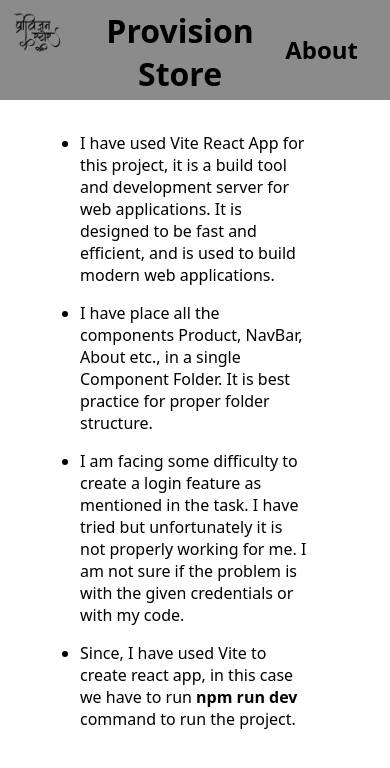
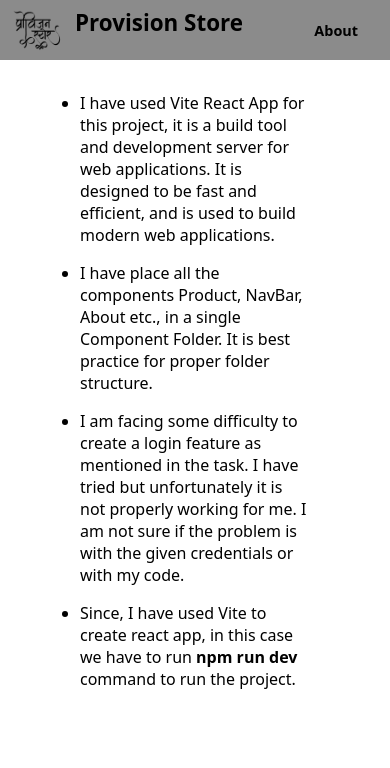
Before and after one commit to mannudhfm/Provision_Store, a React (Vite) app: page /about in a window 390 px wide. Shown: the top 768 px of the page. Built offline with nearby package versions, Linux system fonts and the light colour scheme.

Commit message:
first commit

```diff
--- a/src/App.css
+++ b/src/App.css
@@ -68,10 +68,25 @@
     cursor: pointer;
 }
 
-.about-container{
+.about-container {
     margin: 2rem 4rem;
 }
 
-.about-container li{
+.about-container li {
     margin: 1rem;
 }
+
+@media only screen and (min-width: 320px) and (max-width: 480px) {
+    .navbar-container .nav-brand {
+        font-size: .7rem;
+    }
+
+    .navbar-container {
+        height: 60px;
+    }
+
+    .navbar-container h2 {
+        font-size: .9rem;
+    }
+
+}
--- a/src/Components/Product.jsx
+++ b/src/Components/Product.jsx
@@ -15,6 +15,10 @@ const Product = () => {
         fetchProducts()
     }, [])
 
+    const handleInputChange = (e) => {
+        setSearchInput(e.target.value)
+    }
+
     const handleKeyEnter = (e) => {
         if (e.key === 'Enter') {
             handleButtonClick()
@@ -30,7 +34,7 @@ const Product = () => {
     return (
         <div className="prod-container">
             <div className="input-div">
-                <input type="text" placeholder="Search here..." value={searchInput} onChange={(e) => setSearchInput(e.target.value)} onKeyDown={handleKeyEnter} />
+                <input type="text" placeholder="Search here..." value={searchInput} onChange={handleInputChange} onKeyDown={handleKeyEnter} />
                 <button onClick={handleButtonClick}>Search</button>
             </div>
             <div className="products">
```
Also changed, not shown: vercel.json (deleted).
